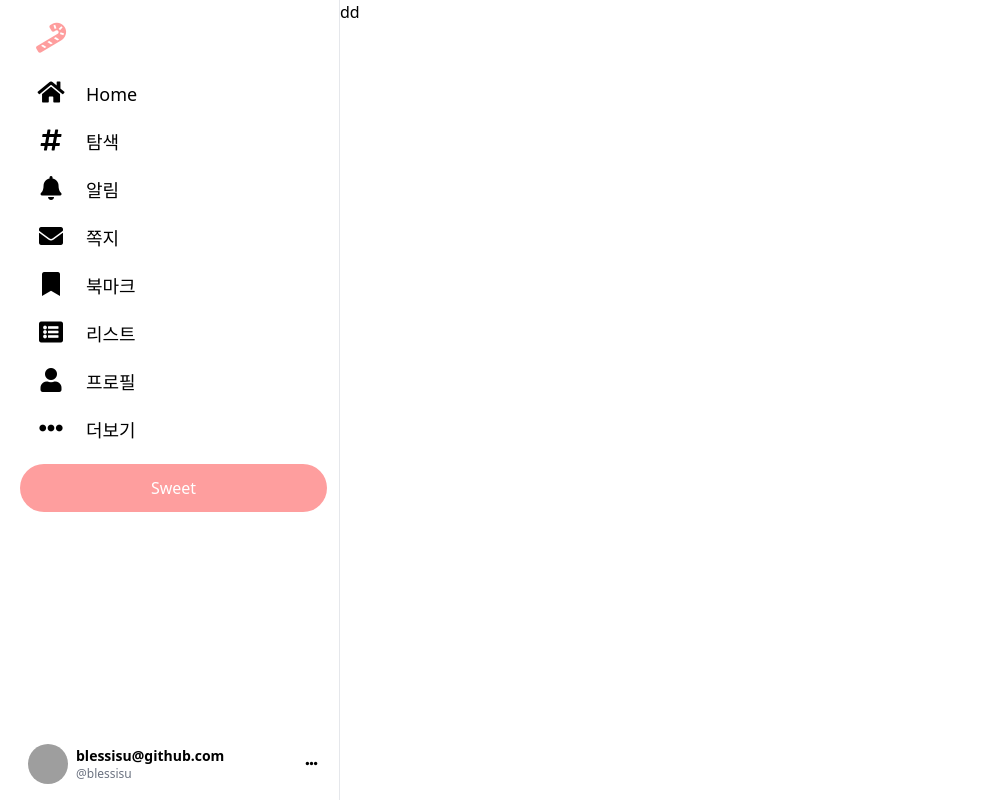
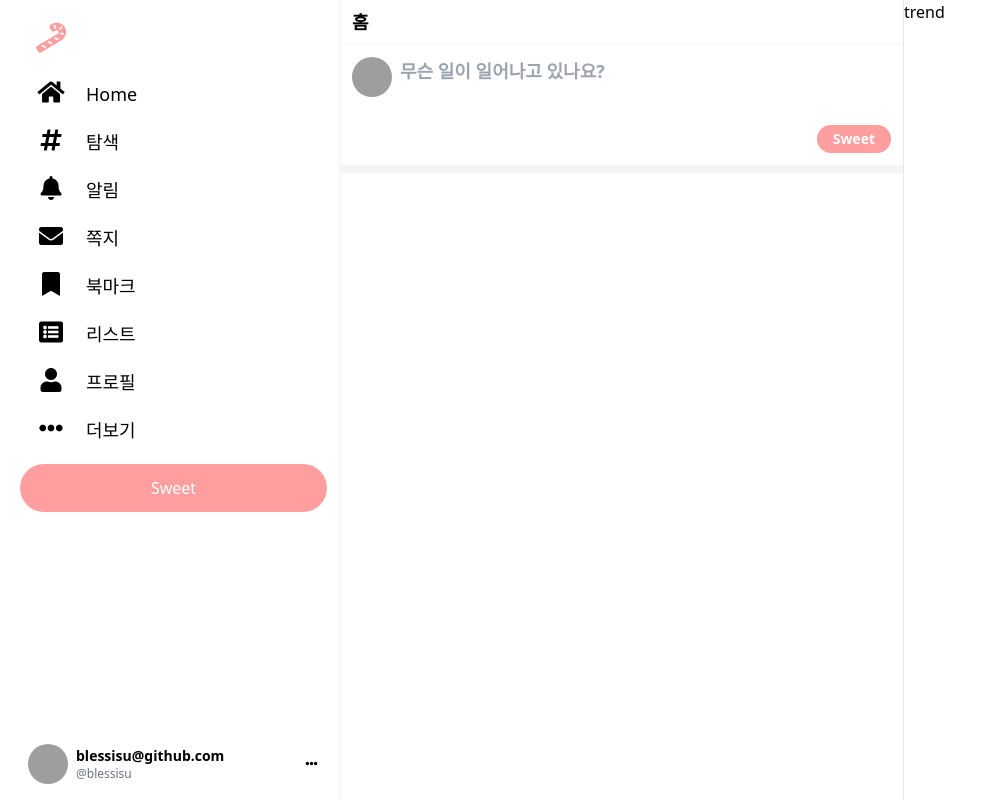
Before and after one commit to blessisu/sweeter-sns, a Vue app: page / in a window 1280 px wide. Shown: the whole page, without its empty margins (0-987 px from the left). Built offline with nearby package versions, Linux system fonts and the light colour scheme; grey boxes are pictures that could not be loaded.

Commit message:
sweet-section

```diff
--- a/src/App.vue
+++ b/src/App.vue
@@ -1,7 +1,7 @@
 <template>
   <div class="flex h-screen">
     <!-- app side bar start-->
-    <div class="w-1/4 pt-5 ml-5 flex flex-col justify-between border-r border-gray-200">
+    <div class="w-1/4 pt-5 ml-5 flex flex-col justify-between border-r border-gray-100">
       <div class="flex flex-col items-center lg:items-start">
         <!-- logo -->
         <i class="fas fa-candy-cane text-3xl text-primary lg:ml-4 mb-3"></i>
@@ -67,7 +67,34 @@
     </div>
     <!-- app side bar end-->
 
-    <div class="flex-1">dd</div>
+    <div class="flex-1">
+      <div class="flex h-screen">
+        <!-- main section -->
+        <div class="flex-1 border-r bodrer-gray-100">
+          <div class="flex flex-col">
+            <!-- main title -->
+            <div class="border-b border-gray-100 px-3 py-2 font-bold text-lg">홈</div>
+            <!-- main sweet -->
+            <div class="flex px-3 py-3 border-b-8 border-gray-100">
+              <img src="http://picsum.photos/200" class="w-10 h-10 rounded-full hover:opacity-70 cursor-pointer">
+              <div class="ml-2 flex flex-1 flex-col">
+                <textarea
+                  placeholder="무슨 일이 일어나고 있나요?"
+                  class="mb-3 w-full text-lg font-bold"
+                ></textarea>
+                <div class="text-right">
+                  <button class="bg-primary text-white text-sm font-bold px-4 py-1 rounded-full hover:bg-dark">
+                    Sweet
+                  </button>
+                </div>
+              </div>
+            </div>
+          </div>
+        </div>
+        <!-- trend section -->
+        <div class="w-2/5">trend</div>
+      </div>
+    </div>
   </div>
 </template>
 
--- a/src/index.css
+++ b/src/index.css
@@ -6,3 +6,8 @@
 button {
   @apply focus:outline-none;
 }
+
+textarea {
+  @apply focus:outline-none;
+  @apply resize-none;
+}
```
